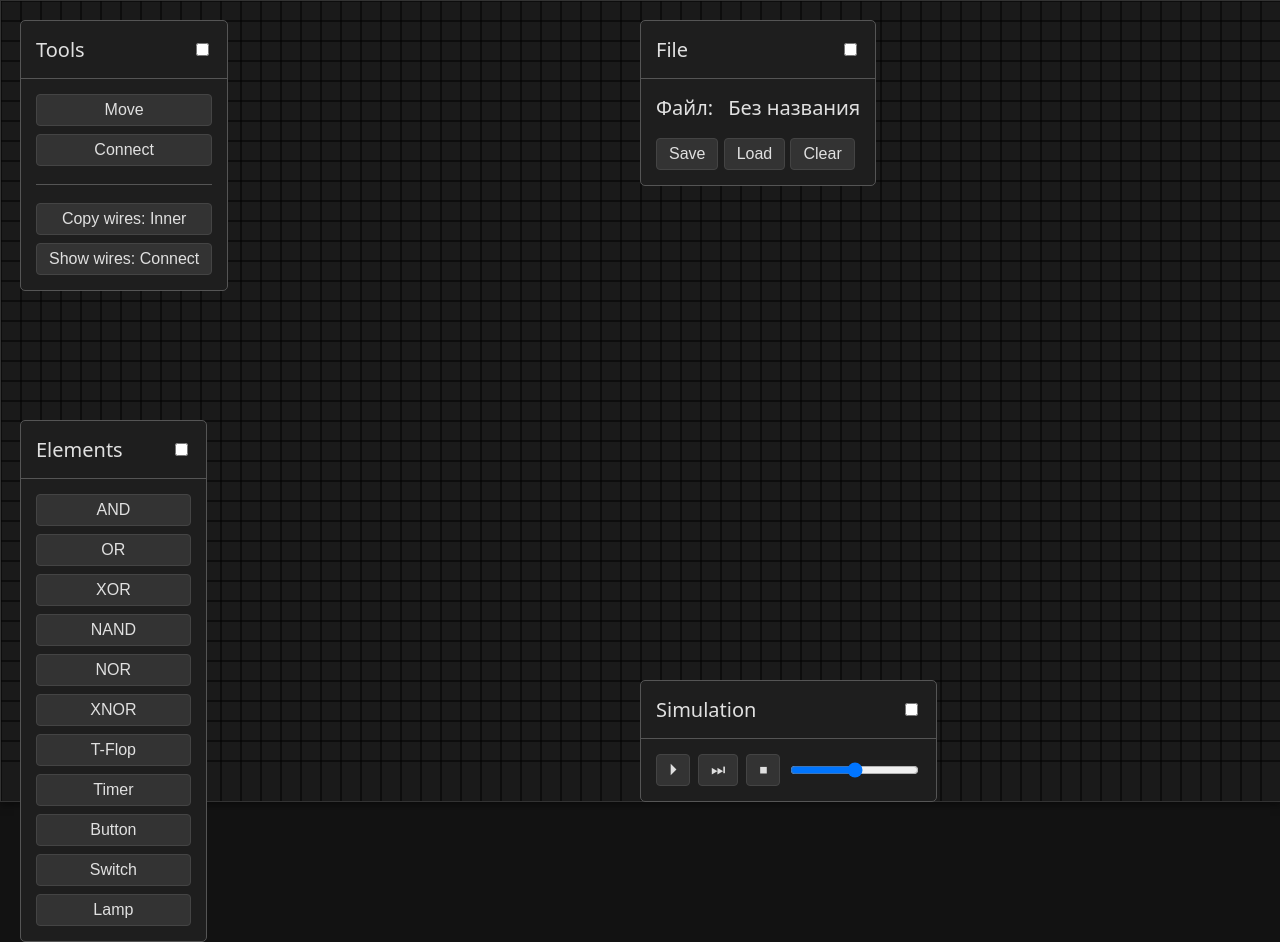
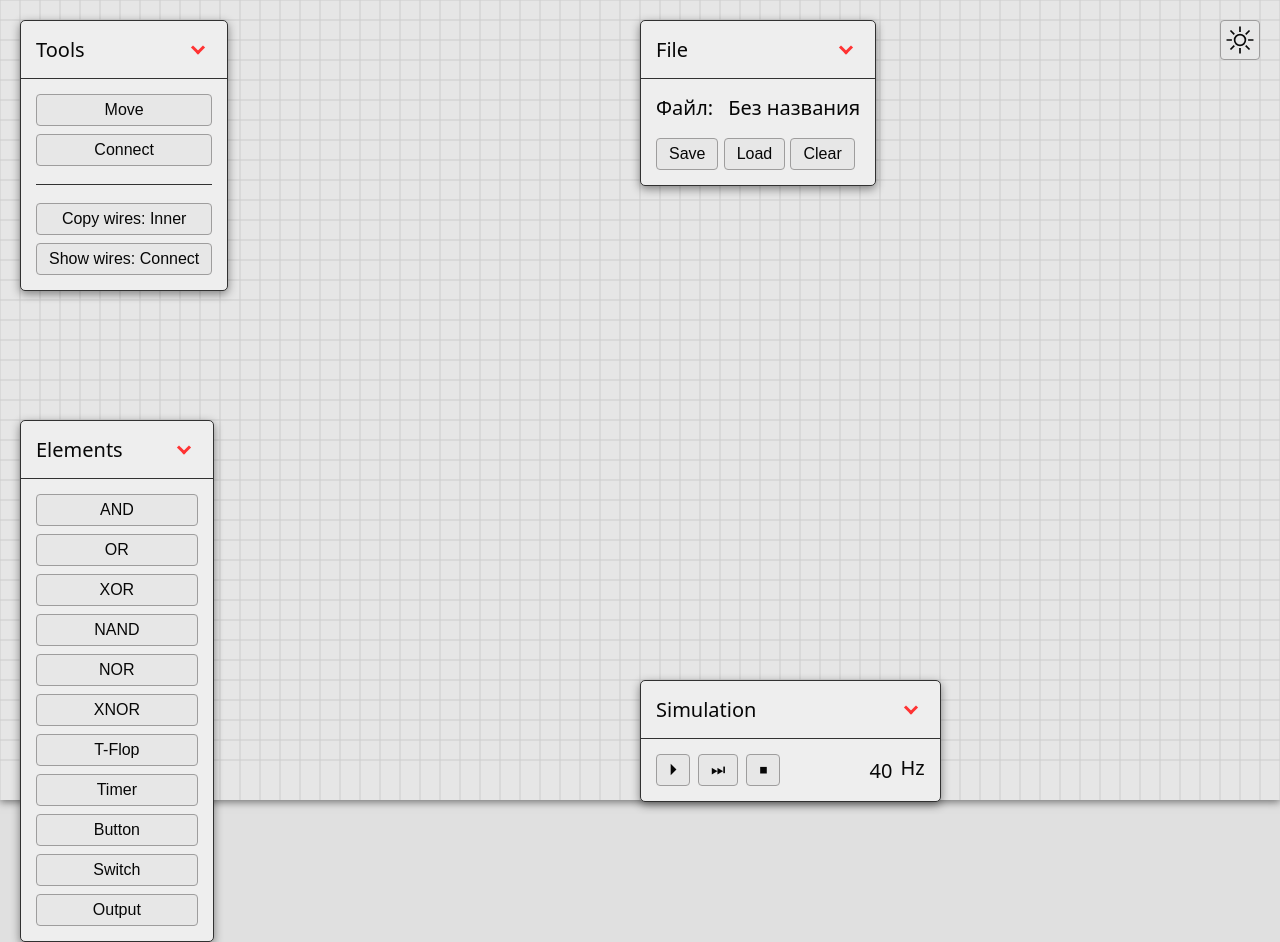
Before and after one commit to C0FFiN-prod/wasm_logic, a website built with Vite: page index.html in a window 1280 px wide. Built offline with nearby package versions, Linux system fonts and the light colour scheme.

Commit message:
Added Theme switch
Moved colors from drawingWGL.ts to consts.ts
Added floating menus containers collaps toggle
Changed speed-sim range to number
Added sun and moon icons

```diff
--- a/index.html
+++ b/index.html
@@ -9,13 +9,15 @@
 
 <body>
     <div class="tip" id="tip"></div>
+    <button id="theme-toggle"><svg xmlns="http://www.w3.org/2000/svg"
+        fill="transparent" stroke="var(--text)" viewBox="-1 -1 19 19"
+        fill-rule="evenodd" clip-rule="evenodd"></svg></button>
 
 
-
-    <div class="floating-menu" id="fm-tools" style="left: 20px; top: 20px;">
+    <div class="floating-menu" style="left: 20px; top: 20px;">
         <div class="floating-menu-header">
             <span>Tools</span>
-            <input type="checkbox" id="fm-tools-toggle">
+            <input type="checkbox">
         </div>
         <div class="floating-menu-container flex col">
             <button id="tool-move" class="tool-button active">Move</button>
@@ -26,10 +28,10 @@
         </div>
     </div>
 
-    <div class="floating-menu" id="fm-elements" style="left: 20px; top: 420px;">
+    <div class="floating-menu" style="left: 20px; top: 420px;">
         <div class="floating-menu-header">
             <span>Elements</span>
-            <input type="checkbox" id="fm-elements-toggle">
+            <input type="checkbox">
         </div>
         <div class="floating-menu-container flex col justify">
             <button id="add-and">AND</button>
@@ -42,14 +44,14 @@
             <button id="add-timer">Timer</button>
             <button id="add-button">Button</button>
             <button id="add-switch">Switch</button>
-            <button id="add-output">Lamp</button>
+            <button id="add-output">Output</button>
         </div>
     </div>
 
-    <div class="floating-menu" id="fm-file"  style="left: 50%; top: 20px;">
+    <div class="floating-menu" style="left: 50%; top: 20px;">
         <div class="floating-menu-header">
             <span>File</span>
-            <input type="checkbox" id="fm-file-toggle">
+            <input type="checkbox">
         </div>
         <div class="floating-menu-container flex col gap-3">
             <div>Файл: <span id="filename-display">Без названия</span></div>
@@ -61,16 +63,17 @@
         </div>
     </div>
 
-    <div class="floating-menu" id="fm-sim"  style="left: 50%; top: 85%;">
+    <div class="floating-menu" style="left: 50%; top: 85%;">
         <div class="floating-menu-header">
             <span>Simulation</span>
-            <input type="checkbox" id="fm-sim-toggle">
+            <input type="checkbox">
         </div>
         <div class="floating-menu-container">
             <button id="start-sim">⏵</button>
             <button id="step-sim">⏭</button>
             <button id="stop-sim">⏹</button>
-            <input type="range" id="speed-sim" min="1" max="1000"></button>
+            <input type="number" id="speed-sim" min="1" max="1000" value="40">
+            <label for="speed-sim">Hz</label>
         </div>
     </div>
     <canvas id="circuit-canvas"></canvas>
--- a/src/circuitIO.ts
+++ b/src/circuitIO.ts
@@ -132,7 +132,7 @@ export class CircuitIO {
         params.pos.z = params.pos.z || 0;
         params.xaxis = params.xaxis || -2;
         params.zaxis = params.zaxis || -1;
-        params.color = params.color || "222222";
+        params.color = params.color || (document.documentElement.getAttribute('data-theme') === 'dark' ? "222222" : "eeeeee");
         params.controller.luminance = params.controller.luminance || 50;
 
         let mode;
--- a/src/consts.ts
+++ b/src/consts.ts
@@ -25,8 +25,30 @@ export const pathMap = new Map<string, string>(Object.entries(
     "cursor": "M10.7754 22.0804L1.44696 1.65869L22.0303 11.0539C23.1564 11.5679 22.9557 13.2252 21.7394 13.4556L16.8922 14.3737C16.5582 14.4369 16.4314 14.8482 16.6717 15.0885L18.3495 16.7663C18.9278 17.3446 18.9278 18.2821 18.3495 18.8604C17.7713 19.4387 16.8337 19.4387 16.2554 18.8604L14.5968 17.2018C14.3527 16.9578 13.9349 17.0929 13.8799 17.4336L13.1829 21.7552C12.983 22.9947 11.2971 23.2224 10.7754 22.0804Z",
     "paint": "M12.0474 15.0129L9.73749 17.3228C8.91138 18.1489 7.57199 18.1489 6.74588 17.3228L6.30958 16.8865M12.0474 15.0129L19.4189 22.3845C20.2273 23.1929 21.5379 23.1929 22.3463 22.3845C23.1547 21.5761 23.1547 20.2654 22.3463 19.457L14.9748 12.0855M12.0474 15.0129L14.9748 12.0855M14.9748 12.0855L17.2847 9.77563C18.1108 8.94952 18.1108 7.61013 17.2847 6.78402L16.8484 6.34771M6.30958 16.8865L1.4231 12L3.77314 9.08067L4.09998 9.40751M6.30958 16.8865L8.94427 14.2518M16.8484 6.34771L14.2137 8.98241M16.8484 6.34771L11.9237 1.4231L9.48467 4.1731M8.94427 14.2518L11.579 11.6171M8.94427 14.2518L4.09998 9.40751M11.579 11.6171L14.2137 8.98241M11.579 11.6171L6.84011 6.9231M14.2137 8.98241L9.48467 4.1731M4.09998 9.40751L6.84011 6.9231M6.84011 6.9231L6.46188 6.50002L9.26326 3.96156L9.48467 4.1731",
     "gear": 'M18.8518 13.0339C18.8958 12.7039 18.9178 12.3629 18.9178 11.9999C18.9178 11.6479 18.8958 11.2959 18.8408 10.9659L21.0738 9.22794C21.2718 9.07394 21.3268 8.77694 21.2058 8.55694L19.0938 4.90494C18.9618 4.66294 18.6868 4.58594 18.4448 4.66294L15.8158 5.71894C15.2658 5.30094 14.6828 4.94894 14.0338 4.68494L13.6378 1.89094C13.5938 1.62694 13.3738 1.43994 13.1098 1.43994L8.88581 1.43994C8.62181 1.43994 8.41281 1.62694 8.36881 1.89094L7.97281 4.68494C7.32381 4.94894 6.72981 5.31194 6.19081 5.71894L3.56181 4.66294C3.31981 4.57494 3.04481 4.66294 2.91281 4.90494L0.811814 8.55694C0.679814 8.78794 0.723813 9.07394 0.943813 9.22794L3.17681 10.9659C3.12181 11.2959 3.07781 11.6589 3.07781 11.9999C3.07781 12.3409 3.09981 12.7039 3.15481 13.0339L0.921813 14.7719C0.723813 14.9259 0.668814 15.2229 0.789814 15.4429L2.90181 19.0949C3.03381 19.3369 3.30881 19.4139 3.55081 19.3369L6.17981 18.2809C6.72981 18.6989 7.31281 19.0509 7.96181 19.3149L8.35781 22.1089C8.41281 22.3729 8.62181 22.5599 8.88581 22.5599H13.1098C13.3738 22.5599 13.5938 22.3729 13.6268 22.1089L14.0228 19.3149C14.6718 19.0509 15.2658 18.6989 15.8048 18.2809L18.4338 19.3369C18.6758 19.4249 18.9508 19.3369 19.0828 19.0949L21.1948 15.4429C21.3268 15.2009 21.2718 14.9259 21.0628 14.7719L18.8518 13.0339ZM10.9978 15.9599C8.81981 15.9599 7.03781 14.1779 7.03781 11.9999C7.03781 9.82194 8.81981 8.03994 10.9978 8.03994C13.1758 8.03994 14.9578 9.82194 14.9578 11.9999C14.9578 14.1779 13.1758 15.9599 10.9978 15.9599Z',
+    "moon": "M8.5 0.5C8.52395 0.5 8.5321 0.533574 8.51134 0.545519C6.76625 1.54992 5.59091 3.43285 5.59091 5.59091C5.59091 8.8042 8.1958 11.4091 11.4091 11.4091C13.567 11.4091 15.449 10.2335 16.4534 8.48858C16.4655 8.46766 16.5 8.47585 16.5 8.5C16.5 12.9183 12.9183 16.5 8.5 16.5C4.08172 16.5 0.5 12.9183 0.5 8.5C0.5 4.08172 4.08172 0.5 8.5 0.5Z",
+    "sun": "M3.7 8.5L0.5 8.5M16.5 8.5L13.3 8.5M8.5 16.5L8.5 13.3M8.5 3.7L8.5 0.5M5.10589 5.10589L2.84315 2.84315M14.1569 14.1569L11.8941 11.8941M2.84315 14.1569L5.10589 11.8941M11.8941 5.10589L14.1569 2.84315M11.7 8.5C11.7 10.2673 10.2673 11.7 8.5 11.7C6.73269 11.7 5.3 10.2673 5.3 8.5C5.3 6.73269 6.73269 5.3 8.5 5.3C10.2673 5.3 11.7 6.73269 11.7 8.5Z",
   }
 ));
+
+export const colors: Record<string, vec4> = {
+  background: [0,0,0,1],
+  grid: [0, 0, 0, 1],
+  on: [0.066, 0.332, 0.797, 1],
+  off: [0.2, 0.2, 0.2, 1],
+  wires: [0.531, 0.531, 0.531, 1],
+  tempWires: [1, 0.664, 0, 1],
+  border: [0.332, 0.332, 0.332, 1],
+  selection: [0.066, 0.598, 1, 1],
+  source: [0, 1, 0, 1],
+  target: [1, 0, 0, 1],
+}
+export const borderPalette = [
+  84, 84, 84, 255, //border
+  16, 152, 255, 255, //selection
+  0, 255, 0, 255, //source
+  255, 0, 0, 255, //target
+  255, 255, 0, 255, //self-wired
+]
 
 export const textColors = ['#0F0', '#F00', '#0FF', '#FF0', '#C44', '#C44', '#44C', '#44C', '#4C4', '#4C4'];
 export const texts = ['IN', 'OUT', 'X', 'SW', 'P0', 'Pn', 'N0', 'Nn', 'D0', 'D1'];
@@ -72,3 +94,5 @@ export type ToolMode = typeof ToolMode[keyof typeof ToolMode];
 export type Camera = { x: number, y: number, zoom: number };
 export type Point = { x: number, y: number };
 export const gridSize = 20;
+export type vec3 = [number, number, number];
+export type vec4 = [number, number, number, number];
--- a/src/drawingWGL.ts
+++ b/src/drawingWGL.ts
@@ -7,28 +7,11 @@ import {
 } from "./main";
 import m3 from './m3';
 import { Pair, type LogicElement, type LogicGate } from "./logic";
-import { gateModeToType, gateTypeToMode, gridSize, iconCount, pathMap, ShowWiresMode, textColors, texts, ToolMode, typeToActiveIconIndex } from "./consts";
+import { borderPalette, colors, gateModeToType, gateTypeToMode, gridSize, iconCount, pathMap, ShowWiresMode, textColors, texts, ToolMode, typeToActiveIconIndex, type vec3 } from "./consts";
 import { hexToRgb, luminance, lightness, screenToWorld, worldToTranslatedScreen } from "./utils";
 
 
-const colors: Record<string, vec4> = {
-    grid: [0, 0, 0, 1],
-    on: [0.066, 0.332, 0.797, 1],
-    off: [0.2, 0.2, 0.2, 1],
-    wires: [0.531, 0.531, 0.531, 1],
-    tempWires: [1, 0.664, 0, 1],
-    border: [0.332, 0.332, 0.332, 1],
-    selection: [0.066, 0.598, 1, 1],
-    source: [0, 1, 0, 1],
-    target: [1, 0, 0, 1],
-}
-const borderPalette = [
-    84, 84, 84, 255, //border
-    16, 152, 255, 255, //selection
-    0, 255, 0, 255, //source
-    255, 0, 0, 255, //target
-    255, 255, 0, 255, //self-wired
-]
+
 type Program = {
     program: WebGLProgram | null,
     attributes: Record<string, GLint>,
@@ -304,8 +287,7 @@ function resize() {
         gl.canvas.height = displayHeight;
     }
 }
-type vec3 = [number, number, number];
-type vec4 = [number, number, number, number];
+
 export function draw() {
     let matrix = m3.projection(canvas.clientWidth, canvas.clientHeight);
     const matrixProjection = matrix;
@@ -319,7 +301,7 @@ export function draw() {
 
     resize();
     gl.viewport(0, 0, canvas.width, canvas.height);
-    gl.clearColor(0.1, 0.1, 0.1, 1.0);
+    gl.clearColor(...colors.background);
     gl.clear(gl.COLOR_BUFFER_BIT);
 
     if (!programs.translated) return;
--- a/src/main.ts
+++ b/src/main.ts
@@ -1,6 +1,6 @@
 // main.js
 import { CircuitIO } from './circuitIO';
-import { CopyWiresMode, gateTypeToMode, gridSize, knownShapeIds, shapeIdToType, ShowWiresMode, ToolMode, typeToshapeId, type Camera, type Point } from './consts';
+import { colors, CopyWiresMode, gateTypeToMode, gridSize, knownShapeIds, pathMap, shapeIdToType, ShowWiresMode, ToolMode, typeToshapeId, type Camera, type Point } from './consts';
 import { draw, initContext } from './drawingWGL';
 import { FileIO } from './fileIO';
 import * as LogicGates from './logic';
@@ -35,6 +35,10 @@ let fileIO: FileIO;
 let circuitIO: CircuitIO;
 window.onload = (() => {
   // Инициализация
+  const prefersDarkScheme = window.matchMedia("(prefers-color-scheme: dark)");
+  const toggleThemeBtn = document.querySelector("#theme-toggle");
+  toggleThemeBtn?.addEventListener("click", () => toggleTheme());
+  toggleTheme(prefersDarkScheme.matches);
   updateToolButtons();
   initContext();
   canvas.width = window.innerWidth;
@@ -63,8 +67,12 @@ window.onload = (() => {
         const getStyle = window.getComputedStyle(floatingMenu);
         const x = parseInt(getStyle.left) + movementX;
         const y = parseInt(getStyle.top) + movementY;
-        floatingMenu.style.left = `${x}px`;
-        floatingMenu.style.top = `${y}px`;
+        if (20 < x && x < window.innerWidth - parseInt(getStyle.width) - 20) {
+          floatingMenu.style.left = `${x}px`;
+        }
+        if (20 < y && y < window.innerHeight - parseInt(getStyle.height) - 20) {
+          floatingMenu.style.top = `${y}px`;
+        }
       }
     });
     const getStyle = window.getComputedStyle(floatingMenu);
@@ -72,6 +80,12 @@ window.onload = (() => {
     const y = parseInt(getStyle.top);
     floatingMenu.style.left = `${x}px`;
     floatingMenu.style.top = `${y}px`;
+    floatingMenu.style.width = getStyle.width;
+    const check = header.querySelector("input[type='checkbox']") as HTMLInputElement;
+    const container = floatingMenu.querySelector(".floating-menu-container");
+    check?.addEventListener("change", () => {
+      container?.classList.toggle("hidden", check.checked);
+    })
   }
 
   // Ctrl+S обработчик
@@ -93,6 +107,39 @@ window.addEventListener('resize', () => {
   canvas.height = window.innerHeight - (document.querySelector('header')?.offsetHeight || 0);
   requestAnimationFrame(draw);
 });
+
+function toggleTheme(force?: boolean) {
+  const htmlElement = document.documentElement;
+  const toggleThemeBtnIcon = document.querySelector("#theme-toggle svg");
+  let isDark: boolean;
+  if (force !== undefined) {
+    if (force) {
+      htmlElement.setAttribute('data-theme', 'dark');
+    } else {
+      htmlElement.removeAttribute('data-theme');
+    }
+    isDark = force;
+  } else {
+    if (htmlElement.getAttribute('data-theme') === 'dark') {
+      htmlElement.removeAttribute('data-theme');
+      isDark = false;
+    } else {
+      htmlElement.setAttribute('data-theme', 'dark');
+      isDark = true;
+    }
+  }
+  if (toggleThemeBtnIcon)
+    toggleThemeBtnIcon.innerHTML = `<path d="${(isDark ? pathMap.get('moon') : pathMap.get('sun'))}"/>`;
+  if (isDark) {
+    colors.grid = [0, 0, 0, 1];
+    colors.background = [0.1, 0.1, 0.1, 1];
+  } else {
+    colors.grid = [0.8, 0.8, 0.8, 1];
+    colors.background = [0.9, 0.9, 0.9, 1];
+  }
+  requestAnimationFrame(draw);
+}
+
 // Оптимизация симуляции
 function optimizedStep() {
   circuit.step();
@@ -169,7 +216,7 @@ function updateShowWiresButtonText() {
       btn.textContent = "Show wires: Connect";
       break;
     case ShowWiresMode.Temporary:
-      btn.textContent = "Show wires: Temporary";
+      btn.textContent = "Show wires: Temp";
       break;
     case ShowWiresMode.Always:
       btn.textContent = "Show wires: Always";
@@ -460,7 +507,9 @@ setupEvent('clear-canvas', 'onclick', clearCanvas);
 setupEvent('start-sim', 'onclick', (_) => {
   if (!isSimulating) {
     isSimulating = true;
-    simInterval = setInterval(optimizedStep, 1000 / parseInt((document.getElementById('speed-sim') as HTMLInputElement).value));
+    const clock = (document.getElementById('speed-sim') as HTMLInputElement);
+    const value = parseInt(clock.innerHTML || clock.value || "40");
+    simInterval = setInterval(optimizedStep, 1000 / value);
   }
 });
 
@@ -480,10 +529,13 @@ setupEvent('speed-sim', 'onchange', (e) => {
     isSimulating = false;
     clearInterval(simInterval);
     isSimulating = true;
-    simInterval = setInterval(optimizedStep, 1000 / parseFloat((e.target as HTMLInputElement).value));
+    const clock = (document.getElementById('speed-sim') as HTMLInputElement);
+    const min = parseInt(clock.getAttribute('min') || "1");
+    const max = parseInt(clock.getAttribute('max') || "1000");
+    const value = Math.max(min, Math.min(parseInt(clock.innerHTML || clock.value || "40"), max));
+    clock.value = value.toString();
+    simInterval = setInterval(optimizedStep, 1000 / value);
   }
-  (e.target as HTMLElement).innerHTML = (e.target as HTMLInputElement).value;
-  console.log((e.target as HTMLInputElement).value)
 });
 
 window.addEventListener("beforeunload", (e) => {
--- a/style.css
+++ b/style.css
@@ -1,11 +1,29 @@
 :root {
-    --text: #dfe6f0;
     --font-family: system-ui, -apple-system, Segoe UI, Roboto, Ubuntu, Cantarell, Noto Sans, Helvetica, Arial;
+    --text: #070707;
+    --bg-color: #e0e0e0;
+    --btn-color: #e7e7e7;
+    --btn-color-hover: #cdcdcd;
+    --btn-color-border: #9e9d9d;
+    --hr-color: #313131;
+    --fm-bg-color: #eeeeee;
+    --fm-border-color: #313131;
+}
+
+[data-theme="dark"] {
+    --text: #e0e0e0;
+    --bg-color: #121212;
+    --btn-color: #333;
+    --btn-color-hover: #444;
+    --btn-color-border: #444;
+    --hr-color: #555;
+    --fm-bg-color: #1e1e1e;
+    --fm-border-color: #555;
 }
 
 body {
-    background: #121212;
-    color: #e0e0e0;
+    background: var(--bg-color);
+    color: var(--text);
     margin: 0;
     padding: 0;
     user-select: none;
@@ -20,39 +38,27 @@ header {
     margin: 0;
 }
 
-#toolbar {
-    padding: 10px;
-    background: #1e1e1e;
-    border-bottom: 1px solid #333;
-}
-
-#toolbar .tool-button.active {
-    background-color: #555;
-    border-color: #777;
-}
-
 button {
     padding: 6px 12px;
     font-size: 16px;
-    background-color: #333;
-    color: #e0e0e0;
-    border: 1px solid #444;
+    background-color: var(--btn-color);
+    color: var(--text);
+    border: 1px solid var(--btn-color-border);
     border-radius: 4px;
     cursor: pointer;
     transition: background-color 0.2s;
     user-select: none;
 }
 
-#toolbar button:hover {
-    background-color: #444;
+button:hover {
+    background-color: var(--btn-color-hover);
 }
 
 #circuit-canvas {
     display: block;
     width: 100%;
     height: 100%;
-    background: #1a1a1a;
-    border: 1px solid #333;
+    background: none;
     box-shadow: 0 2px 8px rgba(0, 0, 0, 0.5);
 }
 
@@ -61,7 +67,7 @@ button {
     margin-left: 10px;
     cursor: pointer;
     font-size: 20px;
-    color: #e0e0e0;
+    color: var(--text);
     padding: 0;
     margin-bottom: 1px;
     font-family: var(--font-family);
@@ -72,9 +78,9 @@ button {
     margin-left: 10px;
     font-size: 20px;
     background: transparent;
-    color: #e0e0e0;
+    color: var(--text);
     border: none;
-    border-bottom: 1px dotted #aaa;
+    border-bottom: 1px dotted var(--text);
     outline: none;
     padding: 0;
     font-family: var(--font-family);
@@ -83,17 +89,18 @@ button {
 hr {
     border: none;
     height: 1px;
-    background-color: #555;
+    background-color: var(--hr-color);
 }
 
 .floating-menu {
     position: absolute;
     padding: 0;
-    background: #1e1e1e;
-    border: 1px solid #555;
+    background: var(--fm-bg-color);
+    border: 1px solid var(--fm-border-color);
     border-radius: 5px;
     font-size: 20px;
     font-family: var(--font-family);
+    box-shadow: 0px 3px 10px 0px #00000073;
 }
 
 .floating-menu-header,
@@ -104,20 +111,44 @@ hr {
 
 .floating-menu-header {
     gap: 3rem;
-
-}
-
-.floating-menu-header>span {
-    width: 100%;
-    display: inline-block;
+    justify-content: space-between;
 }
 
 .floating-menu-header>input[type="checkbox"] {
+    -webkit-appearance: none;
+    appearance: none;
+    height: 20px;
+    width: 20px;
+    rotate: -90deg;
+    /* transition: rotate .1s; */
+}
 
+.floating-menu-header>input[type="checkbox"]:checked {
+    rotate: 0deg;
+}
+
+.floating-menu-header>input[type="checkbox"]::after,
+.floating-menu-header>input[type="checkbox"]::before {
+    content: "";
+    display: block;
+    width: 10px;
+    height: 3px;
+    background-color: #F33;
+    position: absolute;
+}
+
+.floating-menu-header>input[type="checkbox"]::before {
+    transform: rotate(45deg);
+    translate: 4px 10px;
+}
+
+.floating-menu-header>input[type="checkbox"]::after {
+    transform: rotate(-45deg);
+    translate: 4px 5px;
 }
 
 .floating-menu-container {
-    border-top: 1px solid #555;
+    border-top: 1px solid var(--fm-border-color);
     gap: 0.5rem;
 }
 
@@ -125,6 +156,48 @@ hr {
     width: 100%;
     height: 1px;
 }
+
+#theme-toggle {
+    width: 40px;
+    height: 40px;
+    position: absolute;
+    top: 20px;
+    right: 20px;
+    padding: 3px;
+    margin: 0;
+    display: flex;
+    justify-content: center;
+}
+
+#theme-toggle svg {}
+
+input[type="number"] {
+    -webkit-appearance: textfield;
+    -moz-appearance: textfield;
+    appearance: textfield;
+    background: none;
+    color: var(--text);
+    font-family: var(--font-family);
+    font-size: 20px;
+    padding: 0;
+    border: none;
+    text-align: right;
+}
+
+input[type=number]::-webkit-inner-spin-button,
+input[type=number]::-webkit-outer-spin-button {
+    -webkit-appearance: none;
+}
+
+input[type="number"]:focus,
+input[type="number"]:active,
+input[type="number"]:focus-visible,
+input[type="number"]:hover {
+    border: none;
+    outline: none;
+    border-bottom: 1px solid var(--text);
+}
+
 
 .flex {
     display: flex;
@@ -161,3 +234,7 @@ hr {
 .text-center {
     text-align: center;
 }
+
+.hidden {
+    display: none !important;
+}
```
